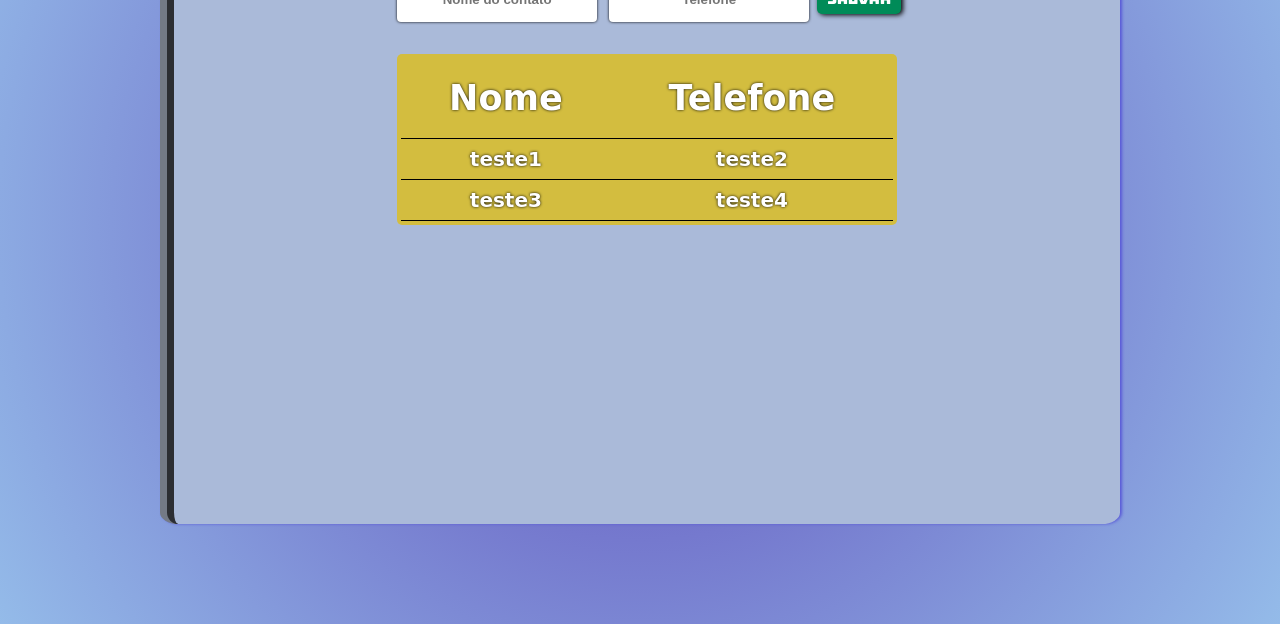
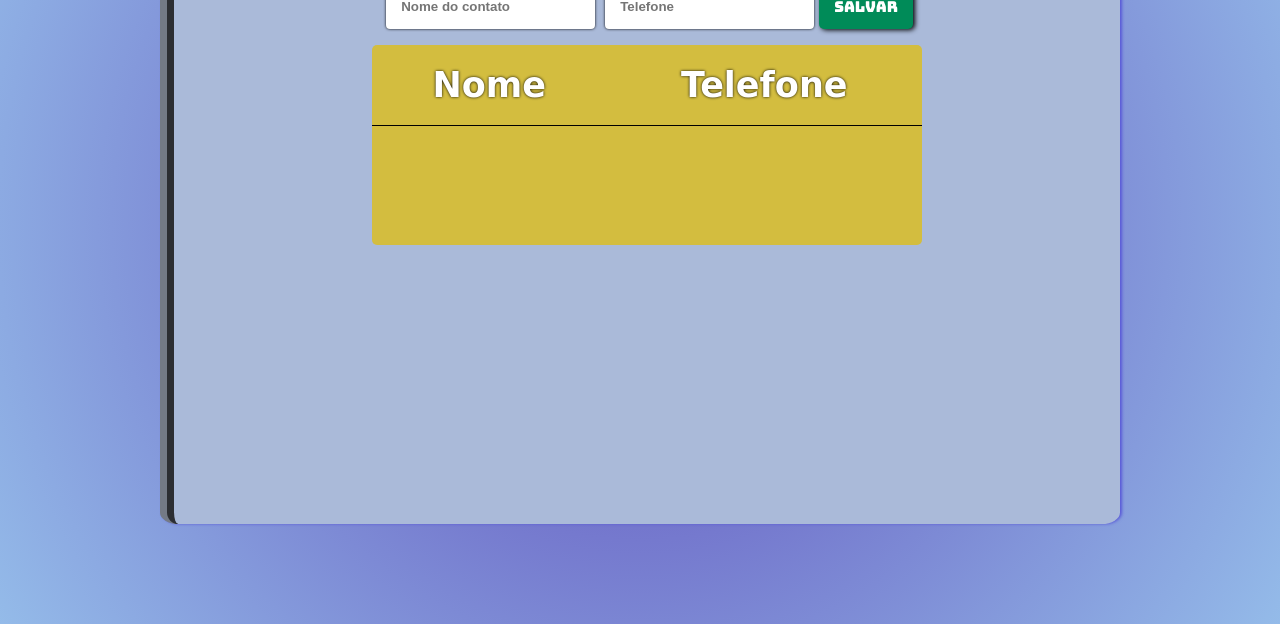
Before and after one commit to SavioPetrus/agenda-contatos, a plain HTML site: page index.html in a window 1280 px wide. Shown: the part 176-800 px from the top of the page. Drawn offline with Linux system fonts and the light colour scheme; a web font is replaced by a local one.

Commit message:
Criação dos elementos de formulário de cadastro de contato e a tabela dos contatos e estilização da página.

```diff
--- a/index.html
+++ b/index.html
@@ -23,7 +23,7 @@
             </header>
         </div>
         <div class="box_form">
-            <form id="form-contato">
+            <form id="form_contato">
                 <input type="text" required placeholder="Nome do contato">
                 <input type="tel" required placeholder="Telefone">
                 <button type="submit">Salvar</button>
@@ -38,14 +38,7 @@
                     </tr>
                 </thead>
                 <tbody>
-                    <tr>
-                        <td>teste1</td>
-                        <td>teste2</td>
-                    </tr>
-                    <tr>
-                        <td>teste3</td>
-                        <td>teste4</td>
-                    </tr>
+
                 </tbody>
             </table>
         </div>
--- a/main.css
+++ b/main.css
@@ -15,15 +15,15 @@ body {
 
 header h1 {
     display: flex;
-    align-items: center;
+    justify-items: center;
     font-family: "Bungee", sans-serif;
     color: white;
     text-shadow: 1px 1px 2px black;
-    font-size: 40px;
+    font-size: 45px;
 }
 
 .container {
-    display: flexbox;
+    display: inline-flexbox;
     border-left: rgba(0, 0, 0, 0.618);
     border-left-width: 14px;
     border-radius: 1.9%;
@@ -42,22 +42,32 @@ header h1 {
 .box_form,
 .box_tab {
     display: flex;
+    justify-content: space-around;
+    justify-items: center;
+    align-items: center;
+}
+
+form {
+    display: block;
+    max-width: 600px;
+    width: 100%;
+    display: flex;
     justify-content: center;
-    align-items: center;
+
+    margin-bottom: 16px;
 }
 
 
 .box_form input {
-    text-align: center;
     border: none;
-    width: 200px;
-    height: 45px;
+    padding: 15px;
     box-shadow: 0px 0px 3px black;
     border-radius: 4px;
-    margin-inline: 4px;
+    outline-style: none;
+    margin-inline: 5px;
 }
 
-form button {
+.box_form button {
     font-family: "Bungee", sans-serif;
     border-radius: 5px;
     box-shadow: 2px 1px 5px black;
@@ -65,17 +75,36 @@ form button {
     font-size: 15px;
     color: white;
     font-weight: lighter;
-    padding: 5px 10px;
+    padding: 5px 15px;
     background-color: #008b58;
+    cursor: pointer;
+}
+
+.box_form button:hover {
+    font-family: "Bungee", sans-serif;
+    border-radius: 5px;
+    box-shadow: 2px 1px 5px black;
+    border: none;
+    font-size: 15px;
+    color: white;
+    font-weight: lighter;
+    padding: 5px 15px;
+    background-color: #316552;
+    transition-duration: 0.5s;
+}
+
+.box_tab{
+    display: flex;
+    justify-content: center;
 }
 
 table {
     background-color: rgb(211, 189, 63);
-    margin-top: 2em;
     border: #000;
     border-radius: 5px;
-    width: 500px;
-    padding: 4px;
+    max-width: 800px;
+    width: 550px;
+    height: 200px;
     font-family: "Edu NSW ACT Foundation", cursive;
 }
 
@@ -92,10 +121,9 @@ table th {
 
 
 tbody td {
-    color: white;
+    color: #000;
     font-weight: 600;
     font-size: 20px;
-    text-shadow: 0px 0px 3px black;
     text-align: center;
     padding: 8px;
     border-bottom: 1px solid black;
```
